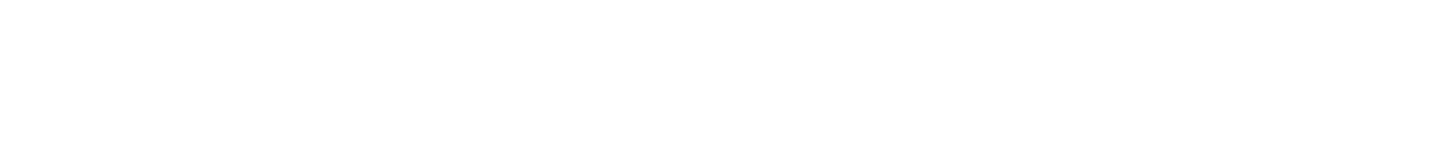
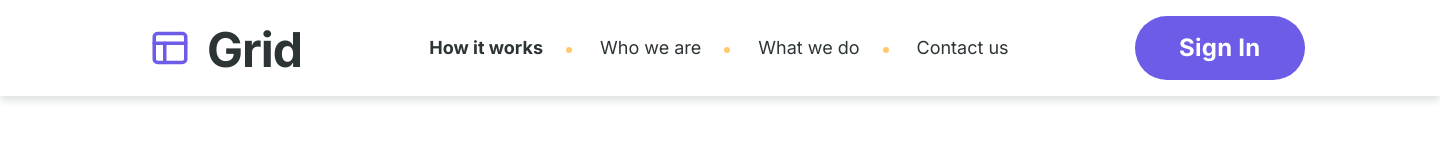
Before and after one commit to feskovrv/Grid, a plain HTML site: page index.html in a window 1280 px wide. Shown: the whole page, 1440 px wide, since content can reach past the window. Drawn offline with Linux system fonts and the light colour scheme.

Commit message:
header complete

```diff
--- /dev/null
+++ b/css/typography.css
@@ -0,0 +1,70 @@
+.title{
+    font-family: 'Inter';
+    font-style: normal;
+    font-weight: 700;
+    font-size: 24px;
+    line-height: 36px;
+    letter-spacing: 0.25px;
+    color: #2D3436;
+}
+.title_h1{
+    font-weight: 800;
+    font-size: 96px;
+    line-height: 104px;
+    letter-spacing: -3px;
+}
+.title_h2{
+    font-weight: 900;
+    font-size: 64px;
+    line-height: 77px;
+    letter-spacing: -1px;
+}
+.title_h3{
+    font-size: 48px;
+    line-height: 56px;
+    letter-spacing: -1px;
+}
+.title_h4{
+    font-size: 32px;
+    line-height: 48px;
+    letter-spacing: -0.5px;
+}
+.text{
+    font-family: 'Inter';
+    font-style: normal;
+    font-weight: 400;
+    font-size: 18px;
+    line-height: 32px;
+    color: #2D3436;
+}
+.text_big{
+    font-size: 24px;
+    line-height: 36px;
+    letter-spacing: -0.25px;
+}
+.text_small{
+    font-size: 14px;
+    line-height: 24px;
+    letter-spacing: 0.25px;
+}
+.text_medium{
+    font-weight: 500;
+    font-size: 14px;
+    line-height: 24px;
+    letter-spacing: 0.2px;
+}
+.text_bold{
+    font-weight: bold;
+    font-size: 14px;
+    line-height: 24px;
+    letter-spacing: 0.2px;
+}
+.minicaps{
+    font-family: Inter;
+    font-style: normal;
+    font-weight: 800;
+    font-size: 12px;
+    line-height: 15px;
+    letter-spacing: 2.5px;
+    text-transform: uppercase;
+}
--- a/index.html
+++ b/index.html
@@ -2,11 +2,30 @@
 <html lang="en">
 <head>
     <meta charset="UTF-8">
-    <meta name="viewport" content="width=device-width, initial-scale=1.0">
+    <!-- <meta name="viewport" content="width=device-width, initial-scale=1.0"> -->
     <title>GRID</title>
+    <link rel="preconnect" href="https://fonts.gstatic.com">
+    <link href="https://fonts.googleapis.com/css2?family=Inter:wght@100;200;300;400;500;600;700;800;900&display=swap" rel="stylesheet">
+    <link rel="stylesheet" href="css/typography.css">
     <link rel="stylesheet" href="style.css">
 </head>
-<body>
-
+<body class="body">
+    <header class="header">
+        <div class="container header__container">
+            <a href="/" class="logo">
+                <img src="img/Logo.svg" alt="logo" class="logo__image">
+                <span class="logo__text title title_h3">Grid</span>
+            </a>
+            <nav class="menu">
+                <ul class="menu__list">
+                    <li class="menu__item"><a href="/" class="menu__link text menu__link_bold">How it works</a></li>
+                    <li class="menu__item"><a href="/" class="menu__link text">Who we are</a></li>
+                    <li class="menu__item"><a href="/" class="menu__link text">What we do</a></li>
+                    <li class="menu__item"><a href="/" class="menu__link text">Contact us</a></li>
+                </ul>
+                <a href="/" class="menu__sign button">Sign In</a>
+            </nav>
+        </div>
+    </header>
 </body>
 </html>
--- a/style.css
+++ b/style.css
@@ -0,0 +1,88 @@
+.body{
+    margin: 0;
+    font-family: 'Inter', sans-serif;
+    width: 1440px;
+    margin: 0 auto;
+}
+.container {
+    width: 1170px;
+    margin: 0 auto;
+}
+.button {
+    font-family: 'Inter';
+    font-style: normal;
+    font-weight: 700;
+    font-size: 24px;
+    line-height: 36px;
+    letter-spacing: 0.25px;
+    color: #fff;
+    padding: 14px 44.5px;
+    background: #6C5CE7;
+    text-decoration: none;
+    border-radius: 35px;
+}
+
+/* Header */
+.header{
+    box-shadow: 0 4px 8px rgba(38, 50, 56, 0.16);
+    height: 96px;
+}
+.header__container{
+    display: flex;
+    align-items: center;
+    height: 100%;
+    justify-content: space-between;
+}
+.logo{
+    display: flex;
+    align-items: center;
+    text-decoration: none;
+}
+.logo__image{
+    height: 64px;
+}
+.logo__text{
+    margin-left: 2px;
+    padding-top: 4px
+}
+.menu{
+    display: flex;
+    align-items: center;
+}
+.menu__list{
+    display: flex;
+    align-items: center;
+    margin: 0;
+    padding: 0;
+    list-style: none;
+}
+/* .menu__item{
+    margin-right: 55px;
+}
+.menu__item:last-child{
+    margin-right: 0;
+} */
+.menu__item:not(:last-child){
+    margin-right: 57px;
+    position: relative;
+}
+.menu__item:not(:last-child):after{
+    display: block;
+    content: "";
+    background: #FDCB6E;
+    height: 6px;
+    width: 6px;
+    border-radius: 100%;
+    position: absolute;
+    right: -29px;
+    bottom: 11px;
+}
+.menu__link_bold{
+    font-weight: 700;
+}
+.menu__link{
+    text-decoration: none;
+}
+.menu__sign{
+    margin-left: 126px;
+}
```
Also changed, not shown: img/Logo.svg (added).
